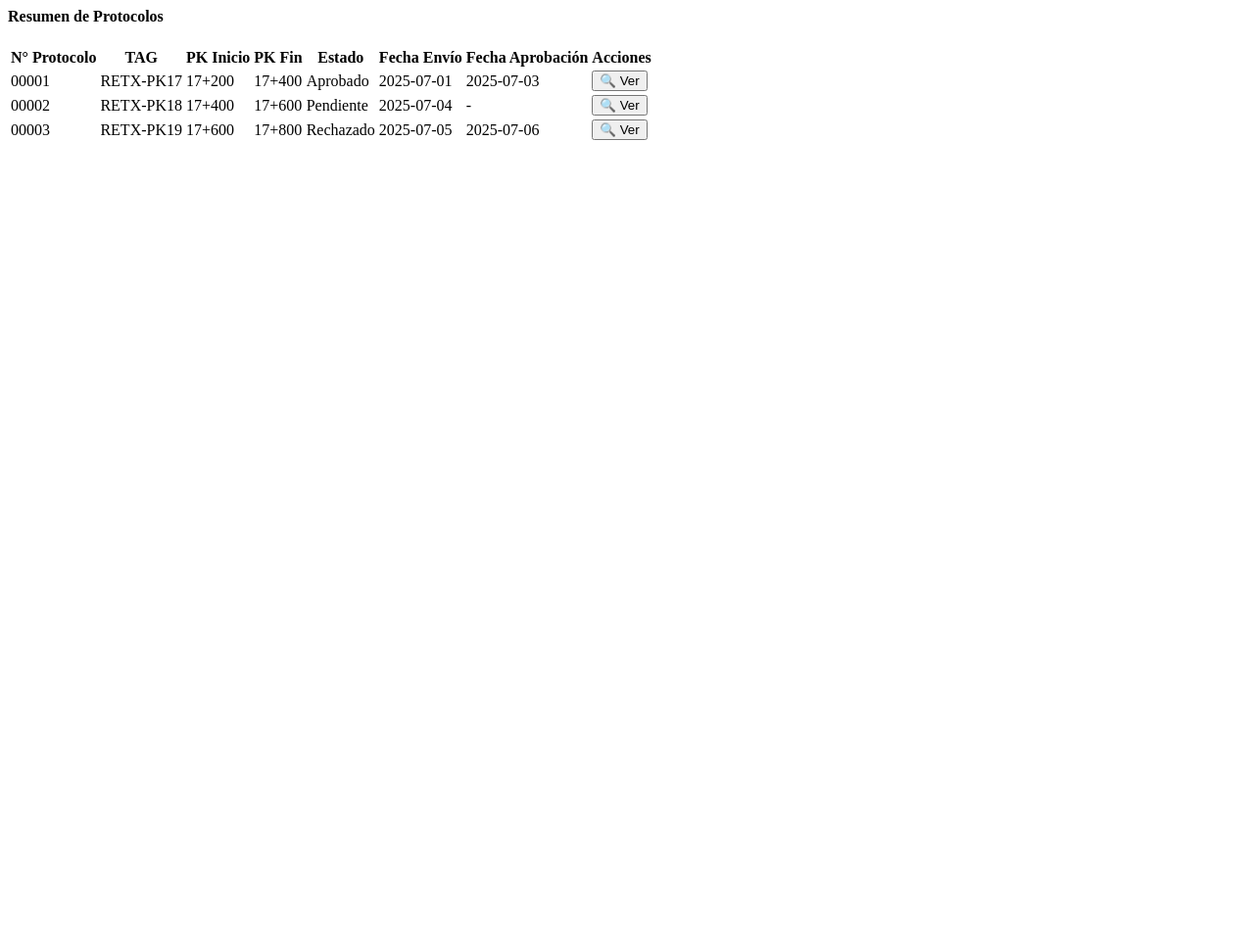
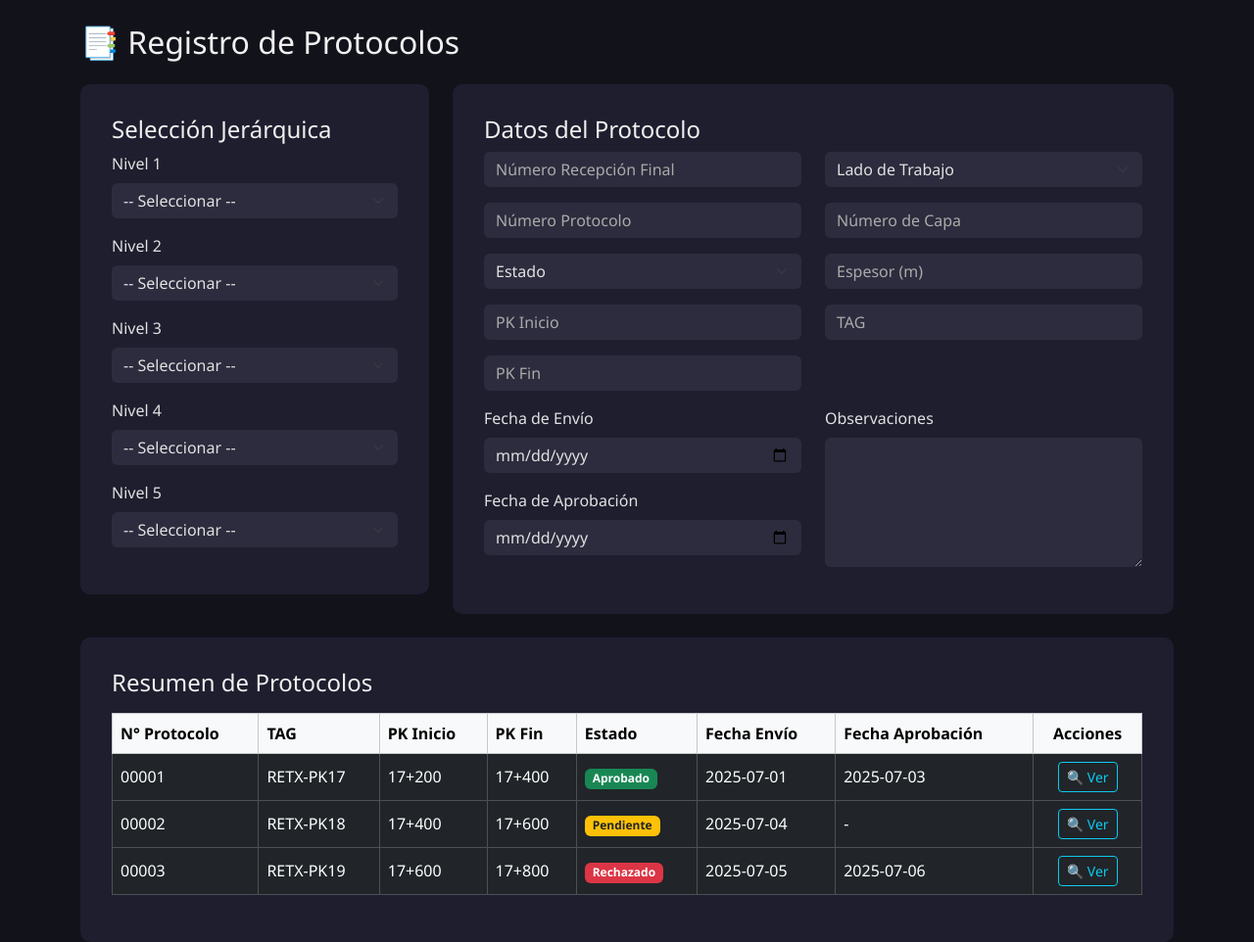
Before and after one commit to Calamardes/Registro-de-Protocolos, a FastAPI app: template templates/formulario.html in a window 1280 px wide. Shown: the whole page at 98% size. Before the commit the page ends 143 px from the top, so only its background shows below. Run offline with FastAPI, Linux system fonts and the light colour scheme; the template is opened without the code that fills it, so the values that code supplies are empty; parts of the project's set-up code (start-up, migrations or seed data) failed here and were passed over.

Commit message:
Update formulario.html

```diff
--- a/templates/formulario.html
+++ b/templates/formulario.html
@@ -1,9 +1,109 @@
+<!DOCTYPE html>
+<html lang="es">
+<head>
+    <meta charset="UTF-8">
+    <title>GeoProtocolos</title>
+    <link href="https://cdn.jsdelivr.net/npm/bootstrap@5.3.2/dist/css/bootstrap.min.css" rel="stylesheet">
+    <style>
+        body {
+            background-color: #12121b;
+            color: #E1E1E1;
+            font-family: 'Segoe UI', sans-serif;
+        }
+        .form-section {
+            background-color: #1e1e2f;
+            padding: 2rem;
+            border-radius: 10px;
+        }
+        .form-control, .form-select {
+            background-color: #2c2c3e;
+            color: #E1E1E1;
+            border: none;
+        }
+        .form-control::placeholder {
+            color: #aaa;
+        }
+        .form-control:focus, .form-select:focus {
+            box-shadow: 0 0 0 0.2rem #3f6fff77;
+        }
+        h2, h4 {
+            color: #F0F0F0;
+        }
+    </style>
+</head>
+<body>
+<div class="container mt-4">
+    <h2 class="mb-4">📑 Registro de Protocolos</h2>
+
+    {% if mensaje %}
+        <div class="alert alert-info">{{ mensaje }}</div>
+    {% endif %}
+
+    <form method="POST" action="/registro">
+        <div class="row">
+            <!-- Jerarquía -->
+            <div class="col-md-4">
+                <div class="form-section">
+                    <h4>Selección Jerárquica</h4>
+                    {% for i in range(1, 6) %}
+                    <div class="mb-3">
+                        <label for="nivel{{ i }}" class="form-label">Nivel {{ i }}</label>
+                        <select class="form-select" name="nivel{{ i }}" id="nivel{{ i }}">
+                            <option value="">-- Seleccionar --</option>
+                        </select>
+                    </div>
+                    {% endfor %}
+                </div>
+            </div>
+
+            <!-- Formulario -->
+            <div class="col-md-8">
+                <div class="form-section">
+                    <h4>Datos del Protocolo</h4>
+                    <div class="row">
+                        <div class="col-md-6">
+                            <input class="form-control mb-3" name="rp_number" placeholder="Número Recepción Final">
+                            <input class="form-control mb-3" name="protocol_number" placeholder="Número Protocolo" required>
+                            <select class="form-select mb-3" name="status">
+                                <option value="">Estado</option>
+                                <option value="aprobado">Aprobado</option>
+                                <option value="pendiente">Pendiente</option>
+                                <option value="rechazado">Rechazado</option>
+                            </select>
+                            <input class="form-control mb-3" name="pk_start" placeholder="PK Inicio">
+                            <input class="form-control mb-3" name="pk_end" placeholder="PK Fin">
+                        </div>
+                        <div class="col-md-6">
+                            <select class="form-select mb-3" name="work_side">
+                                <option value="">Lado de Trabajo</option>
+                                <option value="izquierdo">Izquierdo</option>
+                                <option value="derecho">Derecho</option>
+                                <option value="completa">Completa</option>
+                            </select>
+                            <input class="form-control mb-3" name="layer" placeholder="Número de Capa">
+                            <input class="form-control mb-3" name="thickness_m" placeholder="Espesor (m)">
+                            <input class="form-control mb-3" name="tag" placeholder="TAG">
+                        </div>
+                    </div>
+                    <div class="row">
+                        <div class="col-md-6">
+                            <label class="form-label">Fecha de Envío</label>
+                            <input type="date" class="form-control mb-3" name="submission_date_pt">
+                            <label class="form-label">Fecha de Aprobación</label>
+                            <input type="date" class="form-control mb-3" name="approval_date_pt">
+                        </div>
+                        <div class="col-md-6">
+                            <label class="form-label">Observaciones</label>
+                            <textarea class="form-control mb-3" name="observation_notes" rows="5"></textarea>
+                        </div>
+                    </div>
+                </div>
+            </div>
+        </div>
     </form>
 
     <!-- Tabla resumen -->
-<div class="row mt-4">
-    <div class="col-12">
-        <div class="form-section">
+    <div class="form-section mt-4">
         <h4 class="mb-3">Resumen de Protocolos</h4>
         <table class="table table-bordered table-hover table-dark align-middle">
             <thead class="table-light text-dark">
@@ -57,8 +157,6 @@
                 </tr>
             </tbody>
         </table>
-        </div>
-    </div>
     </div>
 </div>
 
```
Lines whose indentation alone changed are shown as unchanged.
